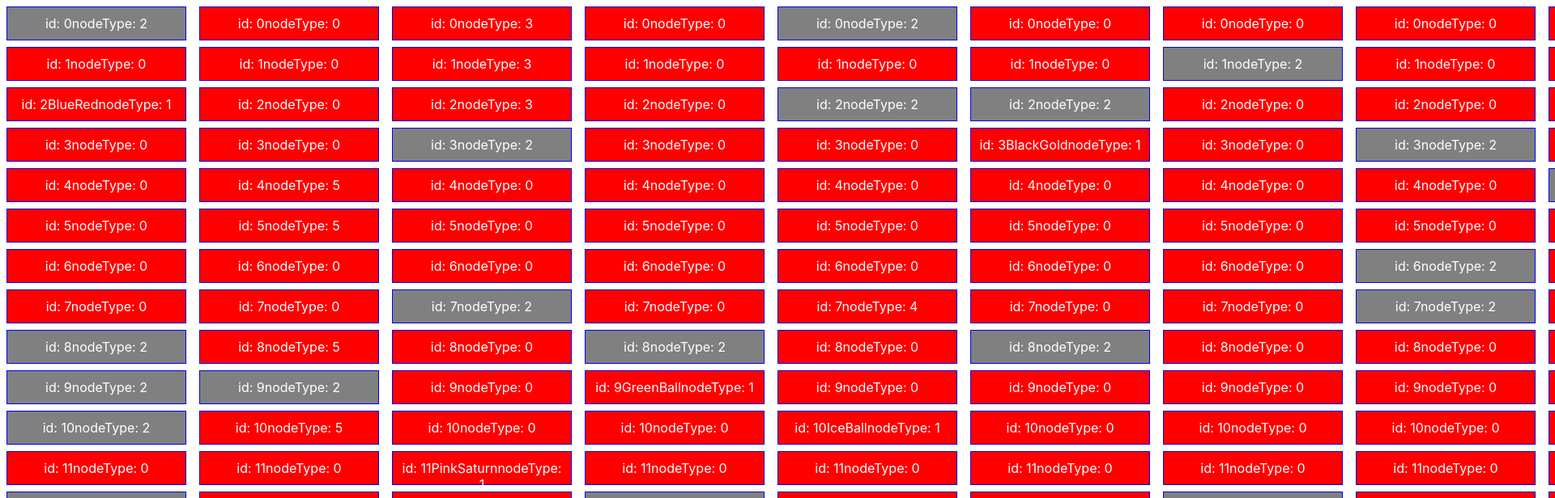
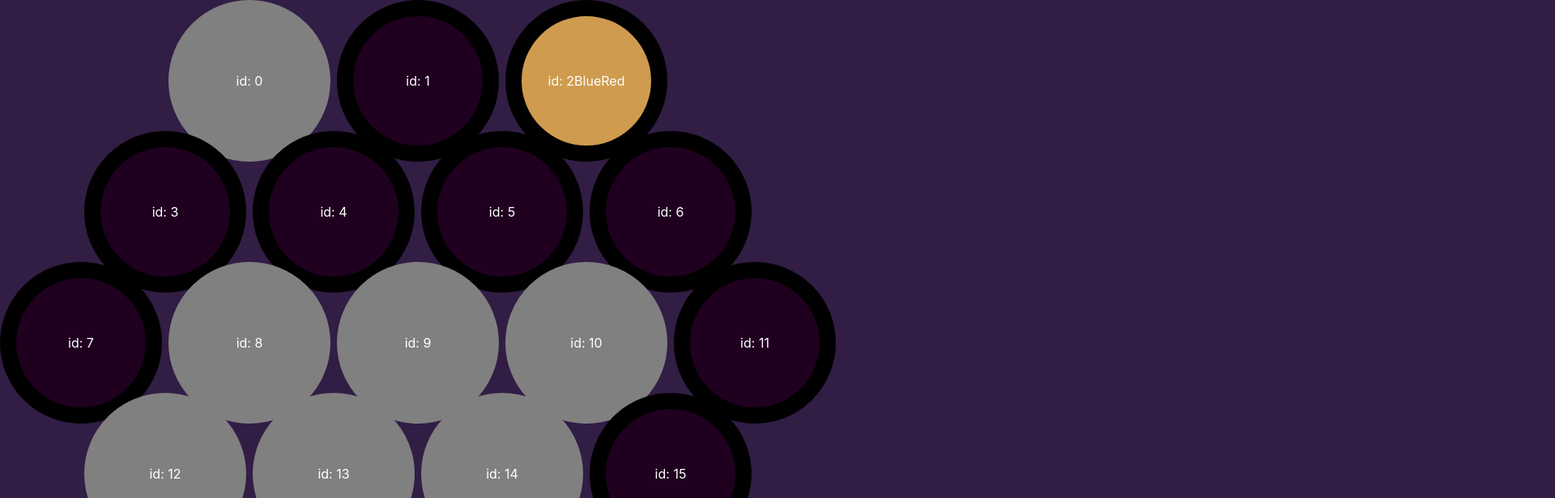
Before and after one commit to bxzr1/wormholes, a React (Create React App) app: page / in a window 1280 px wide. Shown: the top 616 px of the page at 81% size, 1920 px wide, since content can reach past the window. Built offline with nearby package versions, Linux system fonts and the light colour scheme.

Commit message:
Updated css and general styling and color coding

```diff
--- a/src/App.tsx
+++ b/src/App.tsx
@@ -11,7 +11,7 @@ function App() {
   });
 
   return (
-    <div className="App" style={ { display: 'flex' } }>
+    <div className="App" style={ { display: 'flex', flexWrap: 'wrap' } }>
        { boardPieceArray.map( ( piece ) => {
           return <BoardPieceLayout boardPiece={ piece }/>
         })
--- a/src/BoardPieceLayout.tsx
+++ b/src/BoardPieceLayout.tsx
@@ -2,7 +2,20 @@ import React, { useEffect, useState, useMemo } from 'react';
 import { HexNode } from './HexNode';
 import { NodeType, template } from './template';
 import { BoardPiece } from './BoardPiece';
+import './BoardStyle.css';
 
+function findRowAndColumn(index: number): { row: number, column: number } {
+    if(index < 3)
+        return { row: 1, column: 3 + index * 2 };
+    else if(index < 7)
+        return { row: 4, column: 2 + (index - 3)*2 };
+    else if (index < 12)
+        return { row: 7, column: 1 + (index - 7)*2 };
+    else if(index < 16)
+        return { row: 10, column: 2 + (index - 12)*2 };
+    else
+        return { row: 13, column: 3 + (index - 16)*2 };
+}
 
 export const BoardPieceLayout = (props: {boardPiece: BoardPiece}) => {
     const { boardPiece } = props;
@@ -18,28 +31,22 @@ export const BoardPieceLayout = (props: {boardPiece: BoardPiece}) => {
     }, [clicked]);
 
     return (
-        <div>
-            {nodes.map(hex => {
-                const isClicked = hex.getId() === clicked;
-                const isNeighbor = neighbors.includes(nodes[hex.getId()]);
+        <div className='grid-container'>
+            {nodes.map((hex) => {
+                const id = hex.getId();
+                const { row, column } = findRowAndColumn(id);
+                const isClicked = id === clicked;
+                const isNeighbor = neighbors.includes(nodes[id]);
+                const className = `hex ${isClicked ? 'is-clicked' : ''} ${isNeighbor ? 'is-neighbor' : ''} ${hex.getNodeType()}`;
+
                 return (
-                <div style={ {
-                     color: 'white',
-                     border: '1px solid blue',
-                     height: 20,
-                     width: 200,
-                     margin: 8,
-                     padding: 10,
-                     display: 'flex',
-                     flexDirection: "column",
-                     cursor: hex.getNodeType() === NodeType.unreachable ? 'not-allowed' : "pointer",
-                     backgroundColor:  hex.getNodeType() === NodeType.unreachable ? "grey" :
-                        isClicked ? 'blue' :
-                        isNeighbor ? 'green' : 'red'}}
-                     onClick={() => setClicked(hex.getId())}>
-                    {`id: ${hex.getId()}`}
+                <div className={className}
+                     style={ {
+                        gridColumn: `col ${column} / span 2`,
+                        gridRow: `row ${row} / span 4`} }
+                     onClick={() => setClicked(id)}>
+                    {`id: ${id}`}
                     {hex.getPlanetName()}
-                    {`nodeType: ${hex.getNodeType()}`}
                 </div>)
             })}
         </div>
--- /dev/null
+++ b/src/BoardStyle.css
@@ -0,0 +1,57 @@
+.hex {
+    color: white;
+    border: 20px solid black;
+    background-color: black;
+    box-sizing: border-box;
+    height: 200px;
+    width: 200px;
+    border-radius: 50%;
+    display: flex;
+    flex-direction: column;
+    align-content: center;
+    justify-content: center;
+    cursor: pointer
+}
+
+.hex.is-clicked{
+    border: 20px solid rgb(248, 73, 73);
+}
+
+.hex.is-neighbor{
+    border: 20px solid rgb(112, 112, 249);
+}
+
+.hex.unreachable {
+    border: 20px solid gray;
+    background-color: gray;
+    cursor: not-allowed;
+    pointer-events: none;
+}
+
+.hex.space {
+    background-color: rgb(31, 0, 31);
+}
+
+.hex.planet {
+    background-color: rgba(255, 194, 81, 0.766);
+    cursor: not-allowed;
+    pointer-events: none;
+}
+
+.hex.nebula {
+    background-color: lightcoral;
+}
+
+.hex.cannon {
+    background-color: rgba(0, 255, 255, 0.54);
+}
+
+.hex.orbit {
+    background-color: rgb(22, 77, 33);
+}
+
+.grid-container {
+    display: grid;
+    grid-template: repeat(16, [row] minmax(50px, 1fr)) / repeat(10, [col] minmax(100px, 1fr));
+    grid-gap: 4px;
+}
--- a/src/index.css
+++ b/src/index.css
@@ -5,6 +5,7 @@ body {
     sans-serif;
   -webkit-font-smoothing: antialiased;
   -moz-osx-font-smoothing: grayscale;
+  background-color: rgb(50, 29, 69);
 }
 
 code {
--- a/src/template.ts
+++ b/src/template.ts
@@ -1,24 +1,38 @@
 export const enum NodeType
 {
-    space,
-    planet,
-    unreachable, // for astroids/stars/spacestation
-    nebula,
-    cannon,
-    orbit
+    unreachable = "unreachable", // for astroids/stars/spacestation
+    space = "space",
+    planet = "planet",
+    nebula = "nebula",
+    cannon = "cannon",
+    orbit = "orbit"
+}
+
+export const enum PlanetTypes
+{
+    BlueRed = "BlueRed",
+    PinkSaturn = "PinkSaturn",
+    GreenBall = "GreenBall",
+    IceBall = "IceBall",
+    BlackGold = "BlackGold",
+    FuzzyOrange = "FuzzyOrange",
+    WaterWorld = "WaterWorld",
+    FuzzyIce = "FuzzyIce",
+    YellowJupiter = "YellowJupiter",
+    PurpleEye = "PurpleEye"
 }
 
 export interface NodeDescription
 {
     type: NodeType;
-    name?: string;
+    name?: PlanetTypes;
 }
 
 export const template: NodeDescription[][] = [
     //0
     [{ type: NodeType.unreachable},
      { type: NodeType.space},
-     { type: NodeType.planet, name: "BlueRed"},
+     { type: NodeType.planet, name: PlanetTypes.BlueRed},
      { type: NodeType.space},
      { type: NodeType.space},
      { type: NodeType.space},
@@ -67,7 +81,7 @@ export const template: NodeDescription[][] = [
      { type: NodeType.space},
      { type: NodeType.space},
      { type: NodeType.space},
-     { type: NodeType.planet, name: "PinkSaturn"},
+     { type: NodeType.planet, name: PlanetTypes.PinkSaturn},
      { type: NodeType.space},
      { type: NodeType.space},
      { type: NodeType.space},
@@ -85,7 +99,7 @@ export const template: NodeDescription[][] = [
      { type: NodeType.space},
      { type: NodeType.space},
      { type: NodeType.unreachable},
-     { type: NodeType.planet, name: "GreenBall"},
+     { type: NodeType.planet, name: PlanetTypes.GreenBall },
      { type: NodeType.space},
      { type: NodeType.space},
      { type: NodeType.unreachable},
@@ -106,7 +120,7 @@ export const template: NodeDescription[][] = [
      { type: NodeType.cannon},
      { type: NodeType.space},
      { type: NodeType.space},
-     { type: NodeType.planet, name: "IceBall"},
+     { type: NodeType.planet, name: PlanetTypes.IceBall },
      { type: NodeType.space},
      { type: NodeType.space},
      { type: NodeType.space},
@@ -119,7 +133,7 @@ export const template: NodeDescription[][] = [
     [{ type: NodeType.space},
     { type: NodeType.space},
     { type: NodeType.unreachable},
-    { type: NodeType.planet, name: "BlackGold"},
+    { type: NodeType.planet, name: PlanetTypes.BlackGold },
     { type: NodeType.space},
     { type: NodeType.space},
     { type: NodeType.space},
@@ -131,7 +145,7 @@ export const template: NodeDescription[][] = [
     { type: NodeType.space},
     { type: NodeType.space},
     { type: NodeType.unreachable},
-    { type: NodeType.planet, name: "FuzzyOrange"},
+    { type: NodeType.planet, name: PlanetTypes.FuzzyOrange },
     { type: NodeType.space},
     { type: NodeType.space},
     { type: NodeType.space}],
@@ -150,7 +164,7 @@ export const template: NodeDescription[][] = [
     { type: NodeType.space},
     { type: NodeType.unreachable},
     { type: NodeType.unreachable},
-    { type: NodeType.planet, name: "WaterWorld"},
+    { type: NodeType.planet, name: PlanetTypes.WaterWorld},
     { type: NodeType.space},
     { type: NodeType.space},
     { type: NodeType.space},
@@ -173,7 +187,7 @@ export const template: NodeDescription[][] = [
     { type: NodeType.unreachable},
     { type: NodeType.space},
     { type: NodeType.space},
-    { type: NodeType.planet, name: "FuzzyIce"},
+    { type: NodeType.planet, name: PlanetTypes.FuzzyIce},
     { type: NodeType.space}],
     //8
     [{ type: NodeType.space},
@@ -190,7 +204,7 @@ export const template: NodeDescription[][] = [
     { type: NodeType.space},
     { type: NodeType.space},
     { type: NodeType.space},
-    { type: NodeType.planet, name: "YellowJupiter"},
+    { type: NodeType.planet, name: PlanetTypes.YellowJupiter},
     { type: NodeType.space},
     { type: NodeType.unreachable},
     { type: NodeType.space},
@@ -204,7 +218,7 @@ export const template: NodeDescription[][] = [
     { type: NodeType.space},
     { type: NodeType.space},
     { type: NodeType.space},
-    { type: NodeType.planet, name: "PurpleEye"},
+    { type: NodeType.planet, name: PlanetTypes.PurpleEye},
     { type: NodeType.space},
     { type: NodeType.unreachable},
     { type: NodeType.unreachable},
```
Also changed, not shown: board_scheme.png.
